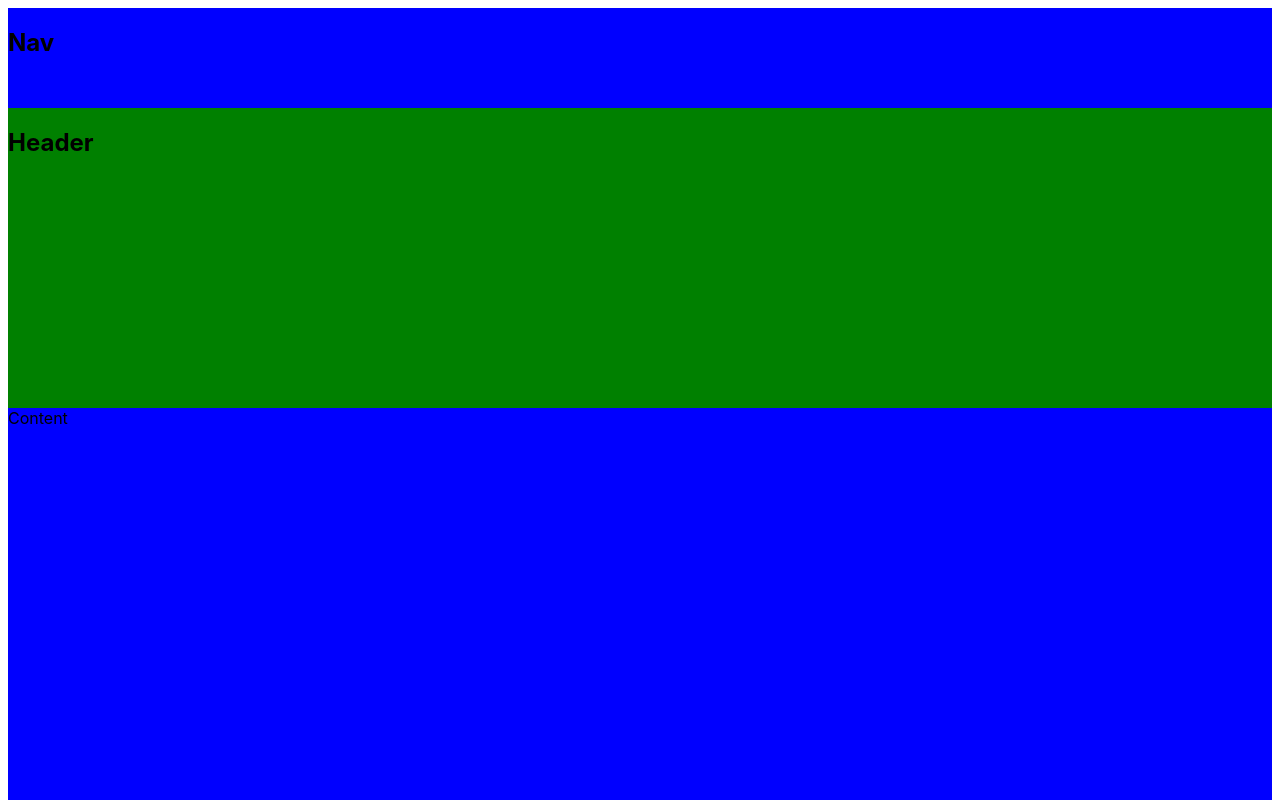
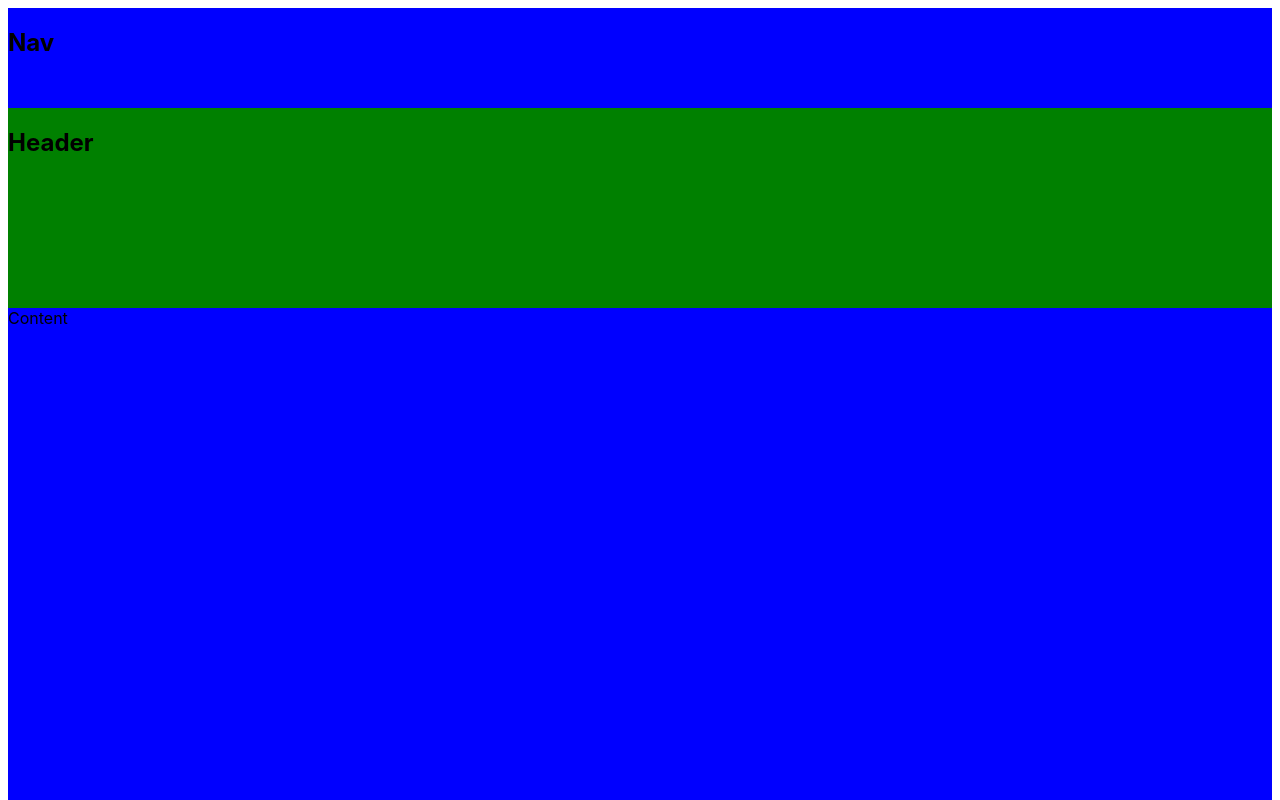
Before and after one commit to DerrickDevelops/wallpaper-website, a React (Vite) app: page / in a window 1280 px wide. Shown: the top 800 px of the page. Built offline with nearby package versions, Linux system fonts and the light colour scheme.

Commit message:
Updated Content
Added wallpapers object array to hold wallpapers.

```diff
--- a/src/Content.jsx
+++ b/src/Content.jsx
@@ -2,6 +2,10 @@
 
 
 const Content = () => {
+
+    const wallpapers = [
+        {id: 1, name: 'wallpaper1'}
+    ]
 
     return(
         <main>
--- a/src/layout.css
+++ b/src/layout.css
@@ -13,13 +13,13 @@ nav {
 header {
     background: green;
     grid-column: 1/5;
-    grid-row: 2/5;
+    grid-row: 2/4;
 }
 
 Main {
     background: blue;
     grid-column: 1/5;
-    grid-row: 5/11;
+    grid-row: 4/11;
 }
 
 Footer {
```
